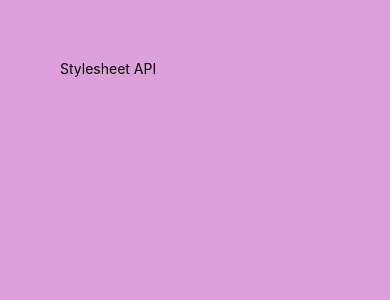
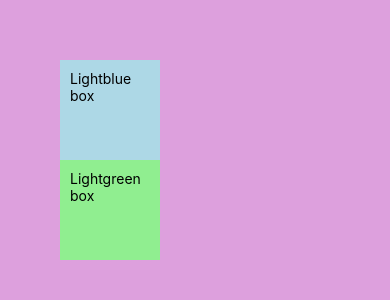
Before and after one commit to OkkashaAlly/react-native-tut, a React Native app: screen / in a window 390 px wide. Shown: the top 300 px of the page. Built offline with nearby package versions, Linux system fonts and the light colour scheme.

Commit message:
21 - Multiple Styles

```diff
--- a/App.js
+++ b/App.js
@@ -1,11 +1,15 @@
-import { Alert, Button, Text, View, StyleSheet } from "react-native";
+import { StyleSheet, Text, View } from "react-native";
 // const logoImg = require("./assets/adaptive-icon.png");
 
 export default function App() {
-
   return (
     <View style={styles.container}>
-      <Text>Stylesheet API</Text>
+      <View style={[styles.box, styles.lightblueBg]}>
+        <Text>Lightblue box</Text>
+      </View>
+      <View style={[styles.box, styles.lightgreenBg]}>
+        <Text>Lightgreen box</Text>
+      </View>
     </View>
   );
 }
@@ -16,4 +20,15 @@
     flex: 1,
     padding: 60,
   },
+  box: {
+    height: 100,
+    width: 100,
+    padding: 10,
+  },
+  lightblueBg: {
+    backgroundColor: "lightblue",
+  },
+  lightgreenBg: {
+    backgroundColor: "lightgreen",
+  },
 });
```
